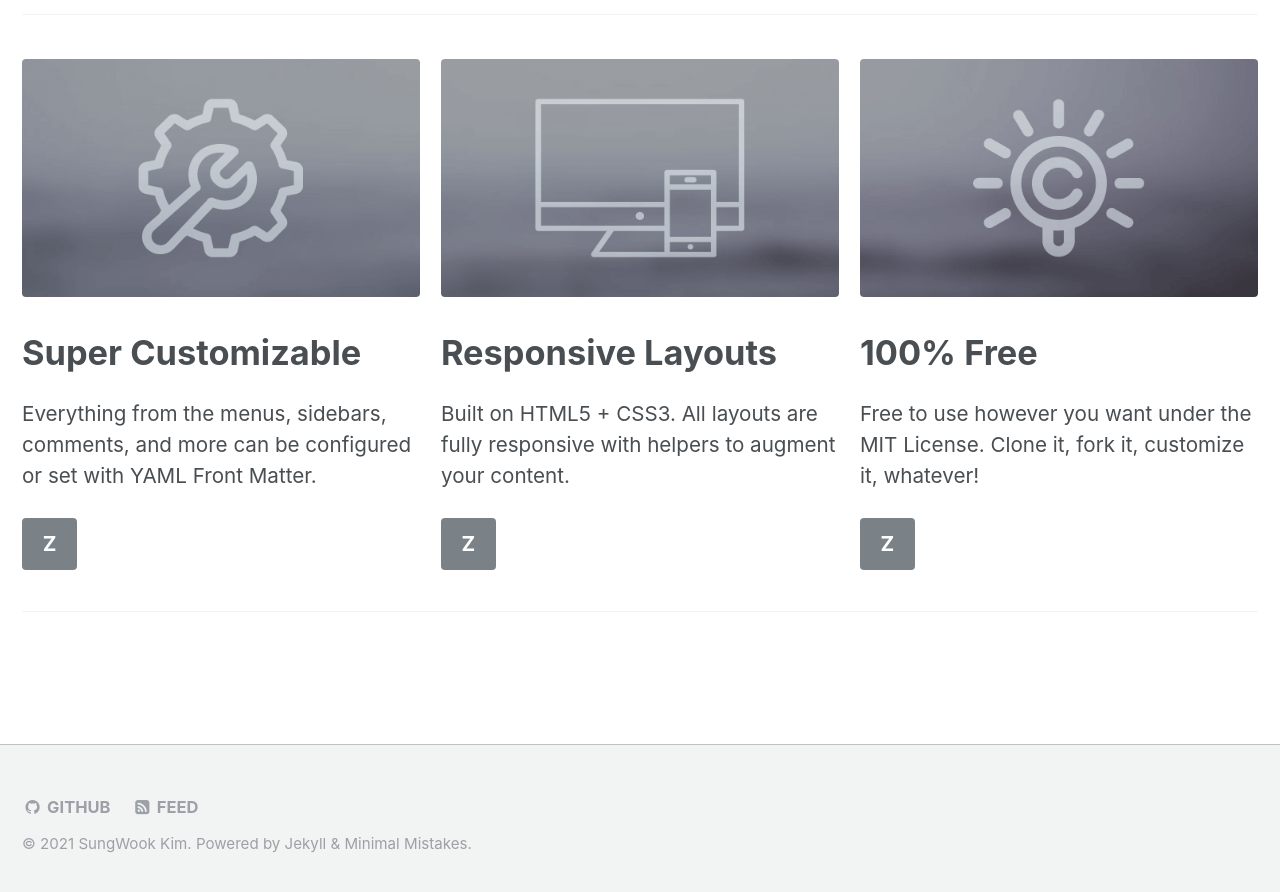
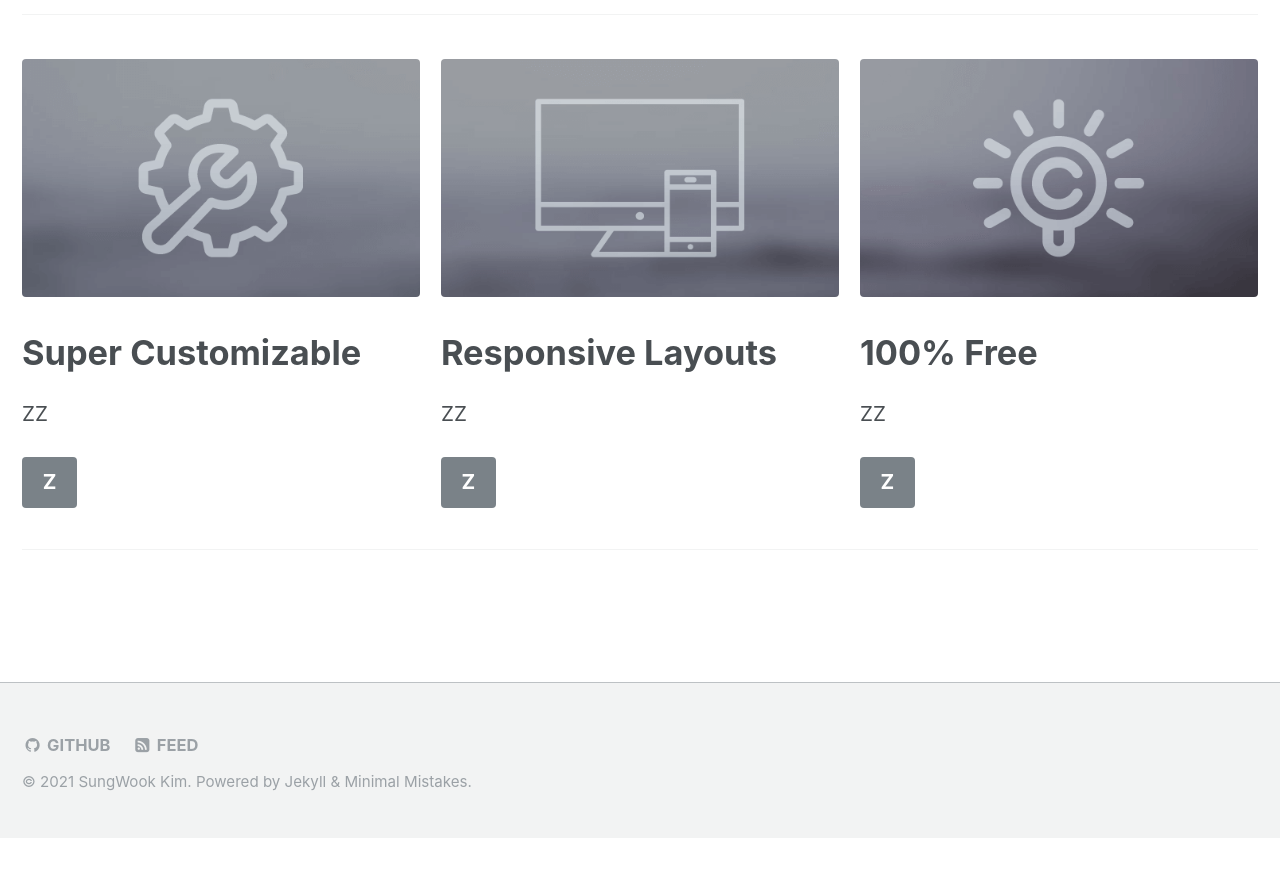
Before and after one commit to pormaj/pormaj.github.io, a Jekyll site: the page built from _pages/home.md, in a window 1280 px wide and 900 px high, scrolled down 652 px. Shown: the top 892 px of the window. Built offline with Jekyll 4.4.1, drawn with Linux system fonts in a browser that asks for light colours; after the commit the page ends 1490 px from its top, so only the background shows below that.

Commit message:
Update home.md

```diff
--- a/_pages/home.md
+++ b/_pages/home.md
@@ -12,19 +12,19 @@ feature_row:
   - image_path: mm-customizable-feature.png
     alt: "customizable"
     title: "Super Customizable"
-    excerpt: "Everything from the menus, sidebars, comments, and more can be configured or set with YAML Front Matter."
+    excerpt: "ZZ"
     url: "/docs/configuration/"
     btn_label: "Z"
   - image_path: mm-responsive-feature.png
     alt: "fully responsive"
     title: "Responsive Layouts"
-    excerpt: "Built on HTML5 + CSS3. All layouts are fully responsive with helpers to augment your content."
+    excerpt: "ZZ"
     url: "/docs/layouts/"
     btn_label: "Z"
   - image_path: mm-free-feature.png
     alt: "100% free"
     title: "100% Free"
-    excerpt: "Free to use however you want under the MIT License. Clone it, fork it, customize it, whatever!"
+    excerpt: "ZZ"
     url: "/docs/license/"
     btn_label: "Z"
 github:
```
